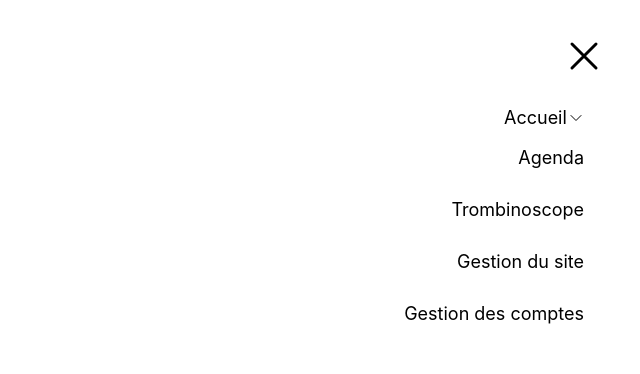
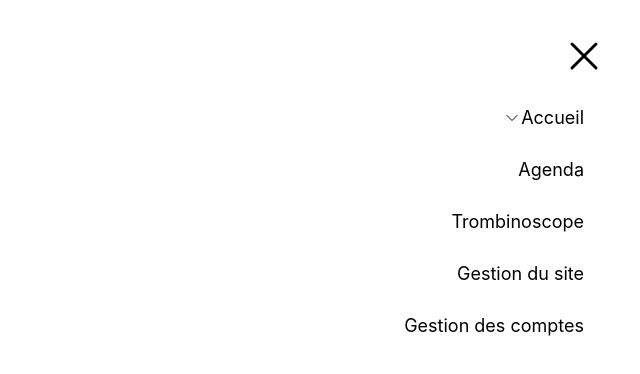
Before and after one commit to Ju-HQP/sae501, a React (Create React App) app in the folder site-mayhumanlab/: page / in a window 1280 px wide. Both pictures are taken after a click on the icon 1224 px from the left and 56 px from the top of the page. Shown: the top 374 px of the page, without its empty margins (640-1280 px from the left). Built offline with nearby package versions, Linux system fonts and the light colour scheme.

Commit message:
modif nav

```diff
--- a/site-mayhumanlab/src/components/Nav.jsx
+++ b/site-mayhumanlab/src/components/Nav.jsx
@@ -27,10 +27,10 @@ function Nav() {
                                 <div className="absolute top-0 left-0 bg-white w-full h-screen flex flex-col items-end p-8">
                                     <XMarkIcon className="w-12" onClick={() => setIsNavOpen(false)} />
                                     <ul className="text-lg p-6 flex flex-col justify-between items-end">
-                                        <li className="flex flex-col items-end">
+                                        <li className="flex flex-col items-end mb-3">
                                             <span className="flex justify-between w-20">
+                                                <ChevronDownIcon className="w-4" onClick={() => setIsMenuOpen((prev) => !prev)} />
                                                 <button onClick={() => setIsMenuOpen((prev) => !prev)}>Accueil</button>
-                                                <ChevronDownIcon className="w-4" onClick={() => setIsMenuOpen((prev) => !prev)} />
                                             </span>
                                             {
                                                 isMenuOpen
```
